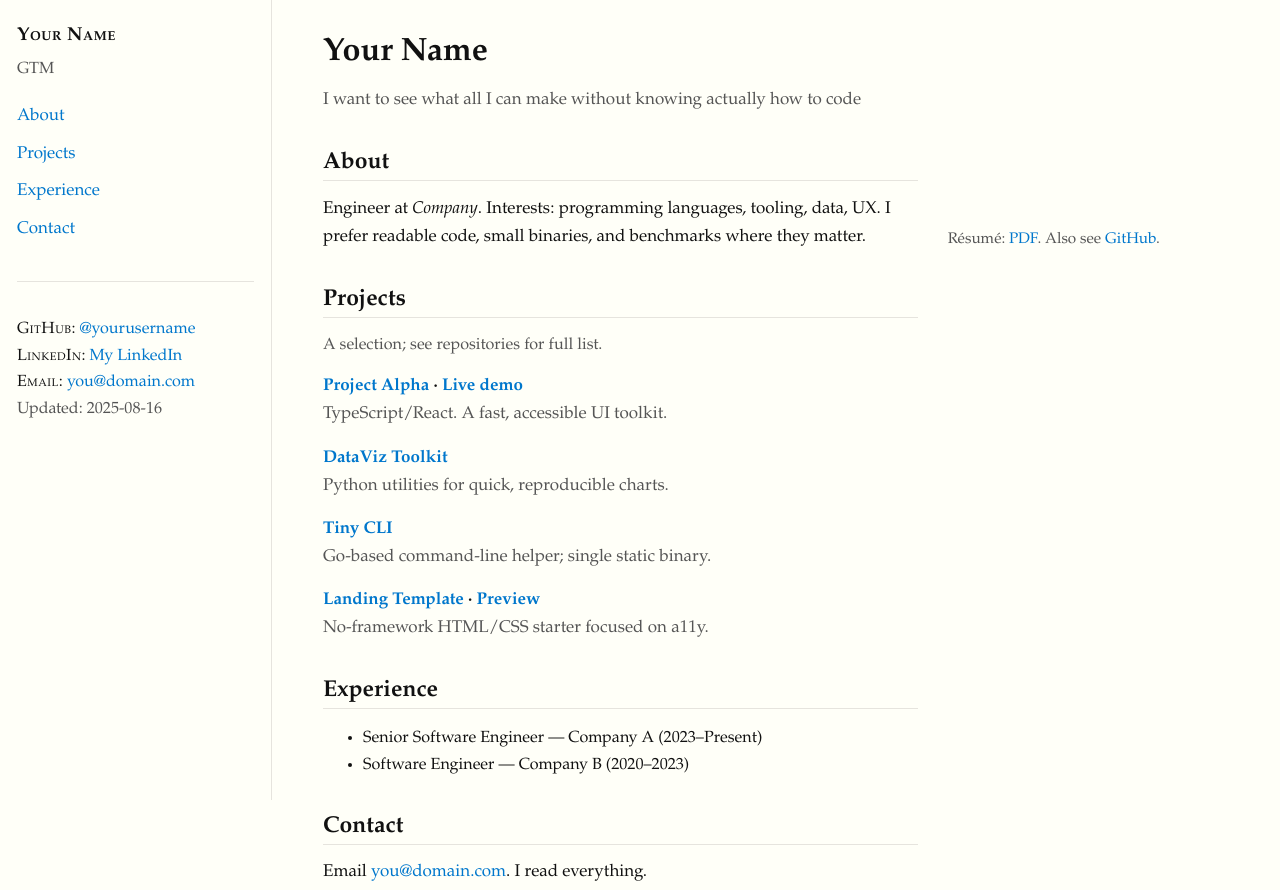
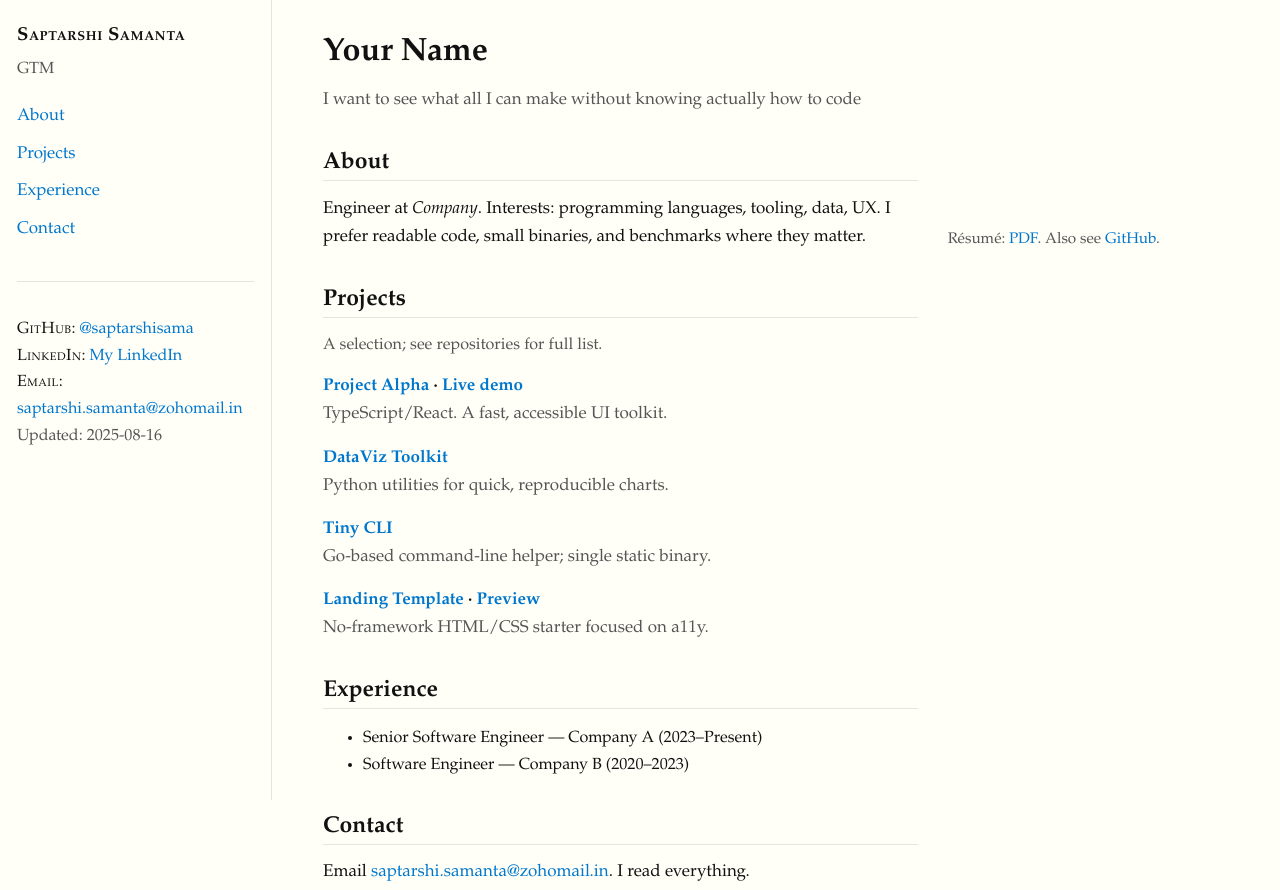
Before and after one commit to saptarshisama/saptarshisama.github.io, a plain HTML site: page index.html in a window 1280 px wide. Shown: the top 890 px of the page. Drawn offline with Linux system fonts and the light colour scheme.

Commit message:
Update index.html

```diff
--- a/index.html
+++ b/index.html
@@ -153,9 +153,9 @@
   <script>
     // Minimal data config (edit this)
     const SITE = {
-      name: "Your Name",
-      email: "you@domain.com",
-      github: "yourusername",
+      name: "Saptarshi Samanta",
+      email: "saptarshi.samanta@zohomail.in",
+      github: "saptarshisama",
       linkedin: "your-linkedin",
       resume: "resume.pdf",
     };
```
